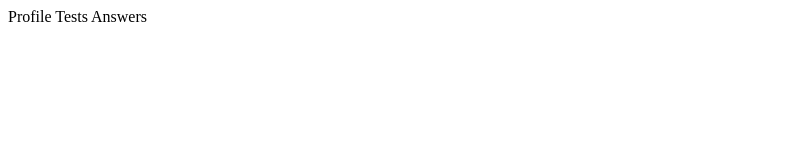
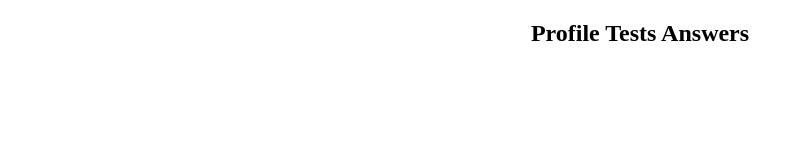
Before and after one commit to Brendanjeff/Assignment1.github.io, a plain HTML site: page Profileanswers.html in a window 1280 px wide. Shown: the whole page, without its empty margins (0-804 px from the left). Drawn offline with Linux system fonts and the light colour scheme.

Commit message:
Update Profileanswers.html

```diff
--- a/Profileanswers.html
+++ b/Profileanswers.html
@@ -6,7 +6,7 @@
     <link rel="stylesheet" href="style.css">
   </head>
     <body>
-      <h7 style="text-align:center">Profile Tests Answers</h7>
+      <h2 style="text-align:center">Profile Tests Answers</h2>
 
       </body>
 
```
